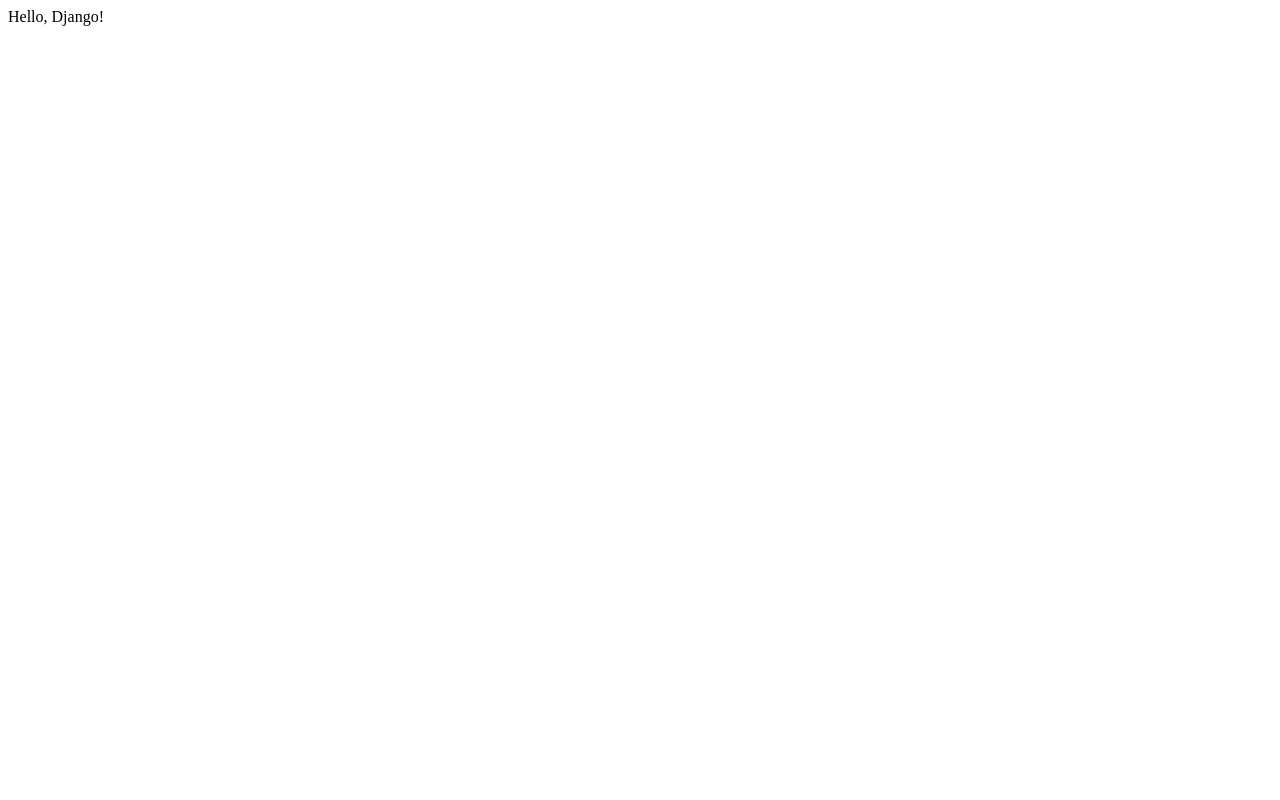
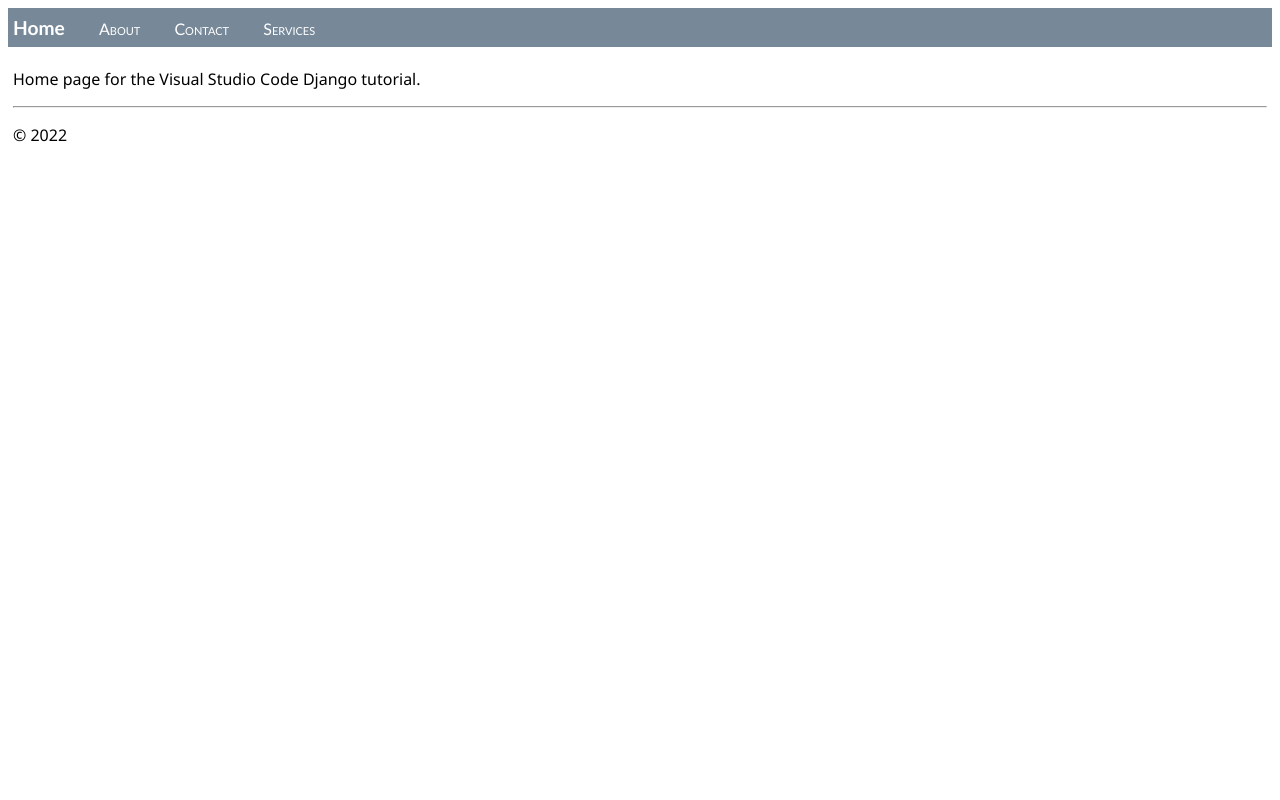
Before and after one commit to kyfike/cosc2418, a Django app: page / in a window 1280 px wide. Before the commit the page is almost empty. Run offline with Django 4.2, Linux system fonts and the light colour scheme.

Commit message:
boilerplate snippet

```diff
--- a/hello_django/hello/static/hello/site.css
+++ b/hello_django/hello/static/hello/site.css
@@ -1,4 +1,32 @@
 .message {
     font-weight: 600;
-    color: lightblue;
+    color: blue;
 }
+
+.navbar {
+    background-color: lightslategray;
+    font-size: 1em;
+    font-family: 'Trebuchet MS', 'Lucida Sans Unicode', 'Lucida Grande', 'Lucida Sans', Arial, sans-serif;
+    color: white;
+    padding: 8px 5px 8px 5px;
+}
+
+.navbar a {
+    text-decoration: none;
+    color: inherit;
+}
+
+.navbar-brand {
+    font-size: 1.2em;
+    font-weight: 600;
+}
+
+.navbar-item {
+    font-variant: small-caps;
+    margin-left: 30px;
+}
+
+.body-content {
+    padding: 5px;
+    font-family:'Segoe UI', Tahoma, Geneva, Verdana, sans-serif;
+}
--- /dev/null
+++ b/hello_django/hello/templates/hello/home.html
@@ -0,0 +1,7 @@
+{% extends "hello/layout.html" %}
+{% block title %}
+Home
+{% endblock %}
+{% block content %}
+<p>Home page for the Visual Studio Code Django tutorial.</p>
+{% endblock %}
--- /dev/null
+++ b/hello_django/hello/templates/hello/layout.html
@@ -0,0 +1,27 @@
+<!DOCTYPE html>
+<html>
+<head>
+    <meta charset="utf-8"/>
+    <title>{% block title %}{% endblock %}</title>
+    {% load static %}
+    <link rel="stylesheet" type="text/css" href="{% static 'hello/site.css' %}"/>
+</head>
+
+<body>
+<div class="navbar">
+    <a href="{% url 'home' %}" class="navbar-brand">Home</a>
+    <a href="{% url 'about' %}" class="navbar-item">About</a>
+    <a href="{% url 'contact' %}" class="navbar-item">Contact</a>
+    <a href="{% url 'services' %}" class="navbar-item">Services</a>
+</div>
+
+<div class="body-content">
+    {% block content %}
+    {% endblock %}
+    <hr/>
+    <footer>
+        <p>&copy; 2022</p>
+    </footer>
+</div>
+</body>
+</html>
--- a/hello_django/hello/urls.py
+++ b/hello_django/hello/urls.py
@@ -2,6 +2,9 @@ from django.urls import URLPattern, path
 from hello import views
 
 urlpatterns = [
+    path("services/", views.services, name="services"),
+    path("about/", views.about, name="about"),
+    path("contact/", views.contact, name="contact"),
     path("hello/<name>", views.hello_there, name="hello_there"),
     path("", views.home, name="home")
 ]
--- a/hello_django/hello/views.py
+++ b/hello_django/hello/views.py
@@ -4,7 +4,16 @@ from django.http import HttpResponse
 from django.shortcuts import render
 
 def home(request):
-    return HttpResponse("Hello, Django!")
+    return render(request, "hello/home.html")
+
+def about(request):
+    return render(request, "hello/about.html")
+
+def contact(request):
+    return render(request, "hello/contact.html")
+
+def services(request):
+    return render(request, "hello/services.html")
 
 def hello_there(request, name):
     return render(
```
Also changed, not shown: hello_django/hello/templates/hello/about.html (added, +7 -0 lines), hello_django/hello/templates/hello/contact.html (added, +7 -0 lines), hello_django/hello/templates/hello/services.html (added, +7 -0 lines).
